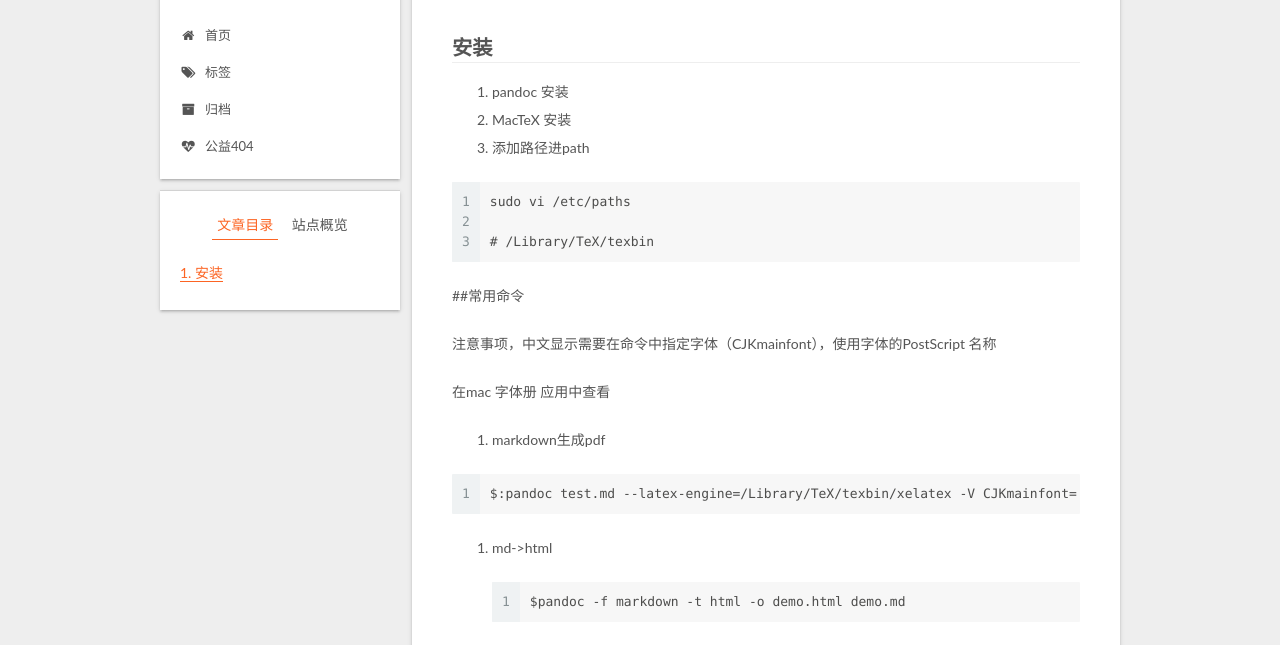
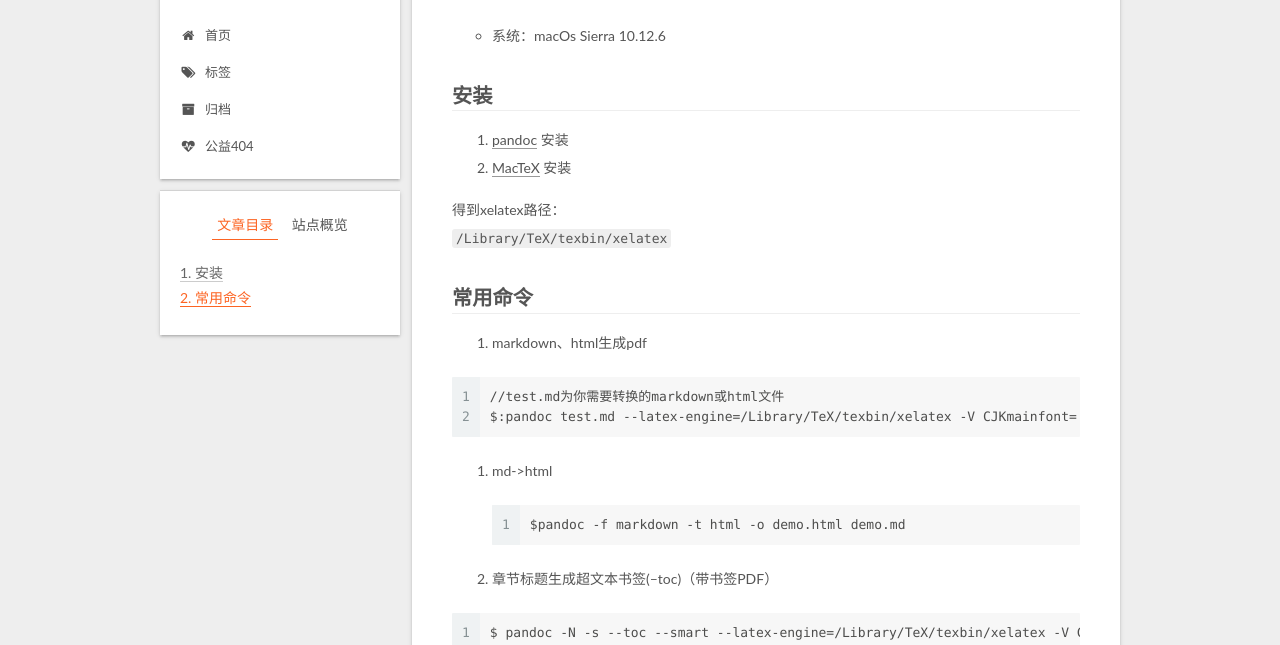
Before and after one commit to leolu9527/leolu9527.github.io, a plain HTML site: page 2017/11/03/使用pandoc将markdown转换到pdf/index.html in a window 1280 px wide. Shown: the part 144-789 px from the top of the page. Drawn offline with Linux system fonts and the light colour scheme; a script that the page names is missing; a web font is replaced by a local one.

Commit message:
Site updated: 2017-11-04 20:12:52

```diff
--- a/2017/11/03/使用pandoc将markdown转换到pdf/index.html
+++ b/2017/11/03/使用pandoc将markdown转换到pdf/index.html
@@ -111,17 +111,20 @@
 
 
 
-<meta name="description" content="安装 pandoc 安装 MacTeX 安装 添加路径进path  123sudo vi /etc/paths# /Library/TeX/texbin ##常用命令 注意事项，中文显示需要在命令中指定字体（CJKmainfont），使用字体的PostScript 名称 在mac 字体册 应用中查看  markdown生成pdf  1$:pandoc test.md --latex-engine=">
+<meta name="description" content="系统：macOs Sierra 10.12.6  安装 pandoc 安装 MacTeX 安装  得到xelatex路径：/Library/TeX/texbin/xelatex 常用命令 markdown、html生成pdf  12//test.md为你需要转换的markdown或html文件$:pandoc test.md --latex-engine=/Library/TeX/texbin/">
 <meta property="og:type" content="article">
 <meta property="og:title" content="使用pandoc将markdown转换到pdf">
 <meta property="og:url" content="http://laitan.me/2017/11/03/使用pandoc将markdown转换到pdf/index.html">
 <meta property="og:site_name" content="BIGFOX&#39;s BLOG">
-<meta property="og:description" content="安装 pandoc 安装 MacTeX 安装 添加路径进path  123sudo vi /etc/paths# /Library/TeX/texbin ##常用命令 注意事项，中文显示需要在命令中指定字体（CJKmainfont），使用字体的PostScript 名称 在mac 字体册 应用中查看  markdown生成pdf  1$:pandoc test.md --latex-engine=">
+<meta property="og:description" content="系统：macOs Sierra 10.12.6  安装 pandoc 安装 MacTeX 安装  得到xelatex路径：/Library/TeX/texbin/xelatex 常用命令 markdown、html生成pdf  12//test.md为你需要转换的markdown或html文件$:pandoc test.md --latex-engine=/Library/TeX/texbin/">
 <meta property="og:locale" content="zh-Hans">
-<meta property="og:updated_time" content="2017-11-04T02:29:10.000Z">
+<meta property="og:image" content="http://laitan.me/images/QQ20171104-194752@2x.png">
+<meta property="og:image" content="http://laitan.me/images/QQ20171104-200604@2x.png">
+<meta property="og:updated_time" content="2017-11-04T12:11:56.000Z">
 <meta name="twitter:card" content="summary">
 <meta name="twitter:title" content="使用pandoc将markdown转换到pdf">
-<meta name="twitter:description" content="安装 pandoc 安装 MacTeX 安装 添加路径进path  123sudo vi /etc/paths# /Library/TeX/texbin ##常用命令 注意事项，中文显示需要在命令中指定字体（CJKmainfont），使用字体的PostScript 名称 在mac 字体册 应用中查看  markdown生成pdf  1$:pandoc test.md --latex-engine=">
+<meta name="twitter:description" content="系统：macOs Sierra 10.12.6  安装 pandoc 安装 MacTeX 安装  得到xelatex路径：/Library/TeX/texbin/xelatex 常用命令 markdown、html生成pdf  12//test.md为你需要转换的markdown或html文件$:pandoc test.md --latex-engine=/Library/TeX/texbin/">
+<meta name="twitter:image" content="http://laitan.me/images/QQ20171104-194752@2x.png">
 
 
 
@@ -372,27 +375,34 @@
 
 
 
-        <h2 id="安装"><a href="#安装" class="headerlink" title="安装"></a>安装</h2><ol>
-<li>pandoc 安装</li>
-<li>MacTeX 安装</li>
-<li>添加路径进path</li>
+        <ul>
+<li>系统：macOs Sierra 10.12.6</li>
+</ul>
+<h2 id="安装"><a href="#安装" class="headerlink" title="安装"></a>安装</h2><ol>
+<li><a href="http://pandoc.org/installing.html" target="_blank" rel="external">pandoc</a> 安装</li>
+<li><a href="http://tug.org/mactex/mactex-download.html" target="_blank" rel="external">MacTeX</a> 安装</li>
 </ol>
-<figure class="highlight plain"><table><tr><td class="gutter"><pre><div class="line">1</div><div class="line">2</div><div class="line">3</div></pre></td><td class="code"><pre><div class="line">sudo vi /etc/paths</div><div class="line"></div><div class="line"># /Library/TeX/texbin</div></pre></td></tr></table></figure>
-<p>##常用命令</p>
-<p>注意事项，中文显示需要在命令中指定字体（CJKmainfont），使用字体的PostScript 名称</p>
-<p>在mac 字体册 应用中查看</p>
-<ol>
-<li>markdown生成pdf</li>
+<p>得到xelatex路径：<br><code>/Library/TeX/texbin/xelatex</code></p>
+<h2 id="常用命令"><a href="#常用命令" class="headerlink" title="常用命令"></a>常用命令</h2><ol>
+<li>markdown、html生成pdf</li>
 </ol>
-<figure class="highlight plain"><table><tr><td class="gutter"><pre><div class="line">1</div></pre></td><td class="code"><pre><div class="line">$:pandoc test.md --latex-engine=/Library/TeX/texbin/xelatex -V CJKmainfont=&apos;STHeitiSC-Light&apos;  -o example13.pdf</div></pre></td></tr></table></figure>
+<figure class="highlight plain"><table><tr><td class="gutter"><pre><div class="line">1</div><div class="line">2</div></pre></td><td class="code"><pre><div class="line">//test.md为你需要转换的markdown或html文件</div><div class="line">$:pandoc test.md --latex-engine=/Library/TeX/texbin/xelatex -V CJKmainfont=&apos;STHeitiSC-Light&apos;  -o example13.pdf</div></pre></td></tr></table></figure>
 <ol>
 <li><p>md-&gt;html</p>
 <figure class="highlight plain"><table><tr><td class="gutter"><pre><div class="line">1</div></pre></td><td class="code"><pre><div class="line">$pandoc -f markdown -t html -o demo.html demo.md</div></pre></td></tr></table></figure>
 </li>
-<li><p>生成带书签(–toc)的PDF  一般都使用这个生成pdf</p>
+<li><p>章节标题生成超文本书签(–toc)（带书签PDF）</p>
 </li>
 </ol>
-<figure class="highlight plain"><table><tr><td class="gutter"><pre><div class="line">1</div><div class="line">2</div><div class="line">3</div><div class="line">4</div></pre></td><td class="code"><pre><div class="line">pandoc -N -s --toc --smart --latex-engine=/Library/TeX/texbin/xelatex -V CJKmainfont=&apos;PingFang SC&apos; -V mainfont=&apos;Monaco&apos; -V geometry:margin=1in test.md  -o output.pdf</div><div class="line"></div><div class="line">#参考https://www.zhihu.com/question/20849824</div><div class="line">#参考https://www.zhihu.com/question/22906637/answer/32816910</div></pre></td></tr></table></figure>
+<figure class="highlight plain"><table><tr><td class="gutter"><pre><div class="line">1</div><div class="line">2</div><div class="line">3</div></pre></td><td class="code"><pre><div class="line">$ pandoc -N -s --toc --smart --latex-engine=/Library/TeX/texbin/xelatex -V CJKmainfont=&apos;PingFang SC&apos; -V mainfont=&apos;Monaco&apos; -V geometry:margin=1in test.md  -o output.pdf</div><div class="line"></div><div class="line">//**注意事项，中文显示需要在命令中指定字体（CJKmainfont），使用字体的PostScript 名称**</div></pre></td></tr></table></figure>
+<p><strong>PostScript查看方式:在mac 字体册 应用中查看,如下图：</strong></p>
+<p><img src="/images/QQ20171104-194752@2x.png" alt=""></p>
+<p>生成的pdf预览：</p>
+<p><img src="/images/QQ20171104-200604@2x.png" alt=""></p>
+<blockquote>
+<p>参考<a href="https://www.zhihu.com/question/20849824" target="_blank" rel="external">https://www.zhihu.com/question/20849824</a><br>参考<a href="https://www.zhihu.com/question/22906637/answer/32816910" target="_blank" rel="external">https://www.zhihu.com/question/22906637/answer/32816910</a></p>
+</blockquote>
+<p><a href="http://www.jianshu.com/p/99c6e5e287a1" target="_blank" rel="external">在简书看</a></p>
 
 
     </div>
@@ -562,7 +572,7 @@
 
 
 
-              <div class="post-toc-content"><ol class="nav"><li class="nav-item nav-level-2"><a class="nav-link" href="#安装"><span class="nav-number">1.</span> <span class="nav-text">安装</span></a></li></ol></div>
+              <div class="post-toc-content"><ol class="nav"><li class="nav-item nav-level-2"><a class="nav-link" href="#安装"><span class="nav-number">1.</span> <span class="nav-text">安装</span></a></li><li class="nav-item nav-level-2"><a class="nav-link" href="#常用命令"><span class="nav-number">2.</span> <span class="nav-text">常用命令</span></a></li></ol></div>
 
 
           </div>
```
Also changed, not shown: index.html (+20 -13 lines), images/QQ20171104-194752@2x.png (added), images/QQ20171104-200604@2x.png (added).
